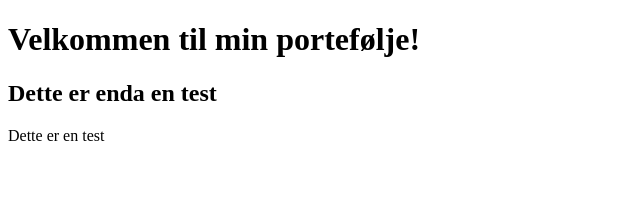
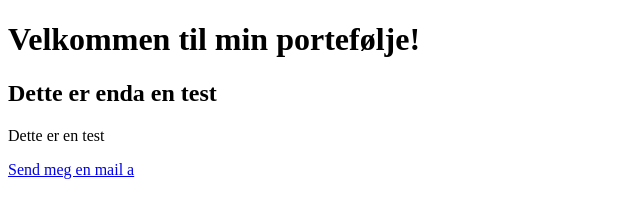
Before and after one commit to Partan421/WebutviklingStudhjelp, a plain HTML site: page index.html in a window 1280 px wide. Shown: the whole page, without its empty margins (0-640 px from the left). Drawn offline with Linux system fonts and the light colour scheme.

Commit message:
Update index.html

```diff
--- a/index.html
+++ b/index.html
@@ -11,5 +11,6 @@
         <p>
             Dette er en test
         </p>
+        <a href="mailto:myzahid@hiof.no">Send meg en mail a</a>
     </body>
 </html>
```
